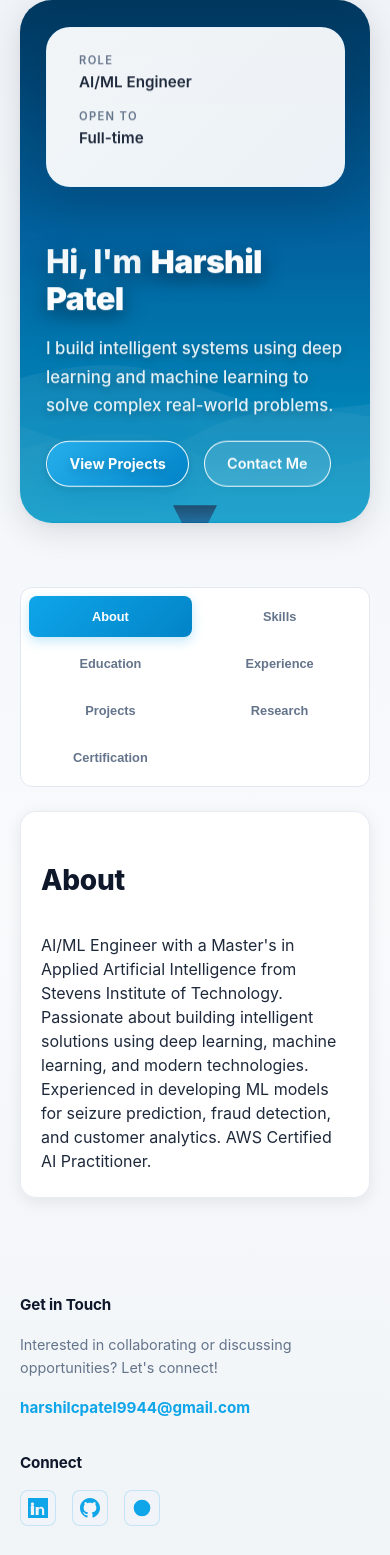
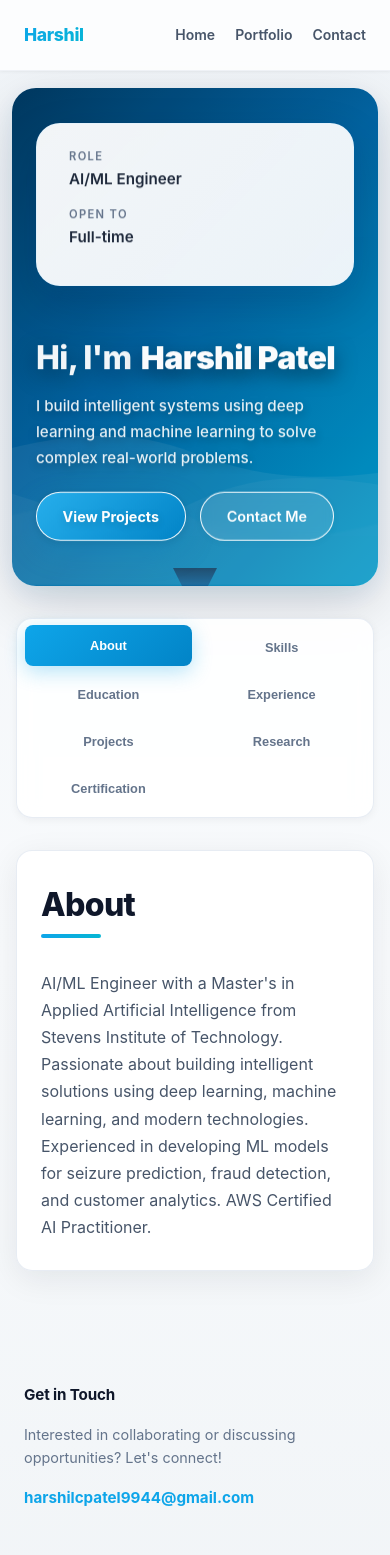
Before and after one commit to harshil9944/harshil-resume, a React (Vite) app: page / in a window 390 px wide. Shown: the top 1555 px of the page. Built offline with nearby package versions, Linux system fonts and the light colour scheme.

Commit message:
neww commit

```diff
--- a/src/App.css
+++ b/src/App.css
@@ -3,6 +3,110 @@
   background: linear-gradient(180deg, var(--bg-start) 0%, #f8fafc 50%, var(--bg-end) 100%);
   color: #1e293b;
   font-family: -apple-system, BlinkMacSystemFont, 'Segoe UI', 'Roboto', 'Oxygen', 'Ubuntu', 'Cantarell', sans-serif;
+  scroll-behavior: smooth;
+}
+
+/* Navigation Bar */
+.navbar {
+  position: fixed;
+  top: 0;
+  left: 0;
+  right: 0;
+  z-index: 1000;
+  background: rgba(255, 255, 255, 0.8);
+  backdrop-filter: blur(20px);
+  -webkit-backdrop-filter: blur(20px);
+  border-bottom: 1px solid rgba(226, 232, 240, 0.5);
+  transition: all 0.3s cubic-bezier(0.4, 0, 0.2, 1);
+  box-shadow: 0 1px 3px rgba(0, 0, 0, 0.05);
+}
+
+.navbar.scrolled {
+  background: rgba(255, 255, 255, 0.95);
+  box-shadow: 0 4px 20px rgba(0, 0, 0, 0.08);
+  border-bottom-color: rgba(226, 232, 240, 0.8);
+}
+
+.nav-container {
+  max-width: 1200px;
+  margin: 0 auto;
+  padding: 1rem 2rem;
+  display: flex;
+  justify-content: space-between;
+  align-items: center;
+}
+
+.nav-logo {
+  text-decoration: none;
+  font-size: 1.25rem;
+  font-weight: 800;
+  background: linear-gradient(135deg, var(--color-primary), var(--color-accent));
+  -webkit-background-clip: text;
+  background-clip: text;
+  color: transparent;
+  letter-spacing: -0.02em;
+  transition: transform 0.2s ease;
+}
+
+.nav-logo:hover {
+  transform: scale(1.05);
+}
+
+.nav-links {
+  display: flex;
+  gap: 2rem;
+  align-items: center;
+}
+
+.nav-links a {
+  text-decoration: none;
+  color: #475569;
+  font-weight: 600;
+  font-size: 0.95rem;
+  position: relative;
+  transition: color 0.2s ease;
+  padding: 0.5rem 0;
+}
+
+.nav-links a::after {
+  content: '';
+  position: absolute;
+  bottom: 0;
+  left: 0;
+  width: 0;
+  height: 2px;
+  background: linear-gradient(to right, var(--color-primary), var(--color-accent));
+  transition: width 0.3s cubic-bezier(0.4, 0, 0.2, 1);
+}
+
+.nav-links a:hover {
+  color: var(--color-primary);
+}
+
+.nav-links a:hover::after {
+  width: 100%;
+}
+
+@media (max-width: 640px) {
+  .nav-container {
+    padding: 0.875rem 1.25rem;
+  }
+
+  .nav-links {
+    gap: 1.25rem;
+  }
+
+  .nav-links a {
+    font-size: 0.875rem;
+  }
+
+  .nav-logo {
+    font-size: 1.1rem;
+  }
+}
+
+main {
+  padding-top: 80px;
 }
 
 .hero {
@@ -10,14 +114,23 @@
   grid-template-columns: minmax(0, 2fr) minmax(0, 1.1fr);
   gap: 2.5rem;
   align-items: center;
-  padding: 4rem 3rem;
-  margin-bottom: 4rem;
-  border-radius: 1.5rem;
+  padding: 5rem 3rem;
+  margin: 2rem auto 4rem;
+  max-width: 1200px;
+  border-radius: 2rem;
   position: relative;
   overflow: hidden;
-  background: linear-gradient(180deg, #013a63 0%, #0366a6 45%, #00a3d5 100%);
-  box-shadow: 0 8px 32px rgba(2,6,23,0.12), 0 2px 8px rgba(2,6,23,0.04);
+  background: linear-gradient(135deg, #013a63 0%, #0366a6 45%, #00a3d5 100%);
+  box-shadow: 0 20px 60px rgba(2,6,23,0.15), 0 8px 24px rgba(2,132,199,0.1);
   backdrop-filter: blur(10px);
+  opacity: 0;
+  transform: translateY(30px);
+  transition: opacity 0.8s cubic-bezier(0.4, 0, 0.2, 1), transform 0.8s cubic-bezier(0.4, 0, 0.2, 1);
+}
+
+.hero.visible {
+  opacity: 1;
+  transform: translateY(0);
 }
 
 /* Pointed bottom center (protruding triangle) */
@@ -278,18 +391,26 @@
   display: inline-flex;
   align-items: center;
   justify-content: center;
-  padding: 0.7rem 1.4rem;
+  padding: 0.75rem 1.6rem;
   border-radius: 999px;
   font-size: 0.9rem;
   border: 1px solid transparent;
   cursor: pointer;
   text-decoration: none;
   transition:
-    background-color 0.18s ease,
-    color 0.18s ease,
-    border-color 0.18s ease,
-    transform 0.18s ease,
-    box-shadow 0.18s ease;
+    background-color 0.3s cubic-bezier(0.4, 0, 0.2, 1),
+    color 0.3s cubic-bezier(0.4, 0, 0.2, 1),
+    border-color 0.3s cubic-bezier(0.4, 0, 0.2, 1),
+    transform 0.3s cubic-bezier(0.4, 0, 0.2, 1),
+    box-shadow 0.3s cubic-bezier(0.4, 0, 0.2, 1);
+  position: relative;
+  overflow: hidden;
+  font-weight: 600;
+}
+
+.btn:focus-visible {
+  outline: 2px solid var(--color-primary);
+  outline-offset: 2px;
 }
 
 .btn.primary {
@@ -310,8 +431,12 @@
 }
 
 .btn.primary:hover {
-  transform: translateY(-3px);
-  box-shadow: 0 12px 28px rgba(14, 165, 233, 0.4);
+  transform: translateY(-3px) scale(1.02);
+  box-shadow: 0 12px 32px rgba(14, 165, 233, 0.45);
+}
+
+.btn.primary:active {
+  transform: translateY(-1px) scale(0.98);
 }
 
 .btn.ghost {
@@ -326,7 +451,12 @@
   background: #f0f4f8;
   border-color: #0ea5e9;
   color: #0ea5e9;
-  box-shadow: 0 4px 12px rgba(14, 165, 233, 0.15);
+  box-shadow: 0 4px 16px rgba(14, 165, 233, 0.2);
+  transform: translateY(-2px);
+}
+
+.btn.ghost:active {
+  transform: translateY(0);
 }
 
 .hero-card {
@@ -379,33 +509,67 @@
 
 .section {
   margin-bottom: 3rem;
+  max-width: 1200px;
+  margin-left: auto;
+  margin-right: auto;
+  padding: 0 2rem;
 }
 
 .section.compact {
   margin-top: 1.25rem;
+  opacity: 0;
+  transform: translateY(30px);
+  transition: opacity 0.8s cubic-bezier(0.4, 0, 0.2, 1) 0.2s, transform 0.8s cubic-bezier(0.4, 0, 0.2, 1) 0.2s;
+}
+
+.section.compact.visible {
+  opacity: 1;
+  transform: translateY(0);
 }
 
 .section h2 {
-  font-size: 1.75rem;
-  margin-bottom: 2rem;
+  font-size: 2rem;
+  margin-bottom: 2.5rem;
   color: #0f172a;
   font-weight: 800;
-  letter-spacing: -0.01em;
+  letter-spacing: -0.02em;
+  position: relative;
+  display: inline-block;
+}
+
+.section h2::after {
+  content: '';
+  position: absolute;
+  bottom: -0.5rem;
+  left: 0;
+  width: 60px;
+  height: 4px;
+  background: linear-gradient(to right, var(--color-primary), var(--color-accent));
+  border-radius: 2px;
 }
 
 .section p {
-  margin: 0;
+  margin: 0 0 1rem 0;
+  line-height: 1.7;
+  color: #475569;
+  font-size: 1rem;
+}
+
+.section p:last-child {
+  margin-bottom: 0;
 }
 
 .tabs {
   display: inline-flex;
   flex-wrap: wrap;
   gap: 0.5rem;
-  padding: 0.4rem;
-  border-radius: 0.75rem;
-  border: 1px solid #e2e8f0;
-  background: #ffffff;
-  margin-bottom: 1.5rem;
+  padding: 0.5rem;
+  border-radius: 1rem;
+  border: 1px solid rgba(226, 232, 240, 0.8);
+  background: rgba(255, 255, 255, 0.9);
+  backdrop-filter: blur(10px);
+  margin-bottom: 2rem;
+  box-shadow: 0 2px 8px rgba(15, 23, 42, 0.05);
 }
 
 @media (max-width: 640px) {
@@ -419,16 +583,40 @@
 }
 
 .tab {
-  border-radius: 0.6rem;
+  border-radius: 0.75rem;
   border: none;
-  padding: 0.6rem 1.2rem;
-  font-size: 0.85rem;
+  padding: 0.7rem 1.4rem;
+  font-size: 0.875rem;
   background: transparent;
   color: #64748b;
   cursor: pointer;
   font-weight: 600;
-  transition: all 0.25s ease;
+  transition: all 0.3s cubic-bezier(0.4, 0, 0.2, 1);
   position: relative;
+  overflow: hidden;
+}
+
+.tab:focus-visible {
+  outline: 2px solid var(--color-primary);
+  outline-offset: 2px;
+}
+
+.tab::before {
+  content: '';
+  position: absolute;
+  top: 50%;
+  left: 50%;
+  width: 0;
+  height: 0;
+  border-radius: 50%;
+  background: rgba(14, 165, 233, 0.1);
+  transform: translate(-50%, -50%);
+  transition: width 0.4s ease, height 0.4s ease;
+}
+
+.tab:hover::before {
+  width: 200px;
+  height: 200px;
 }
 
 @media (max-width: 640px) {
@@ -441,26 +629,31 @@
 }
 
 .tab:hover {
-  background: #f0f4f8;
-  color: #0f172a;
-  transform: translateY(-1px);
+  color: var(--color-primary);
+  transform: translateY(-2px);
 }
 
 .tab.active {
   background: linear-gradient(135deg, var(--color-primary) 0%, var(--color-primary-dark) 100%);
   color: #ffffff;
   font-weight: 700;
-  box-shadow: 0 4px 12px rgba(14, 165, 233, 0.25);
+  box-shadow: 0 6px 20px rgba(14, 165, 233, 0.3);
+  transform: translateY(-2px);
+}
+
+.tab.active::before {
+  display: none;
 }
 
 .tab-panel {
-  padding: 2rem 2rem;
+  padding: 2.5rem 2.5rem;
   border-radius: 1.5rem;
   border: 1px solid rgba(226, 232, 240, 0.8);
-  background: rgba(255, 255, 255, 0.95);
-  box-shadow: 0 4px 16px rgba(15, 23, 42, 0.08), inset 0 1px 2px rgba(255, 255, 255, 0.5);
+  background: rgba(255, 255, 255, 0.98);
+  box-shadow: 0 8px 32px rgba(15, 23, 42, 0.08), inset 0 1px 2px rgba(255, 255, 255, 0.5);
   backdrop-filter: blur(10px);
-  animation: fadeIn 0.3s ease;
+  animation: fadeIn 0.4s cubic-bezier(0.4, 0, 0.2, 1);
+  min-height: 400px;
 }
 
 @media (max-width: 640px) {
@@ -488,21 +681,43 @@
 }
 
 .pill {
-  padding: 0.55rem 1.1rem;
+  padding: 0.65rem 1.3rem;
   border-radius: 999px;
   border: 1px solid rgba(203, 213, 225, 0.6);
-  background: linear-gradient(135deg, #f0f4f8, #f8fafc);
-  font-size: 0.85rem;
+  background: linear-gradient(135deg, #f8fafc, #ffffff);
+  font-size: 0.875rem;
   color: #1e293b;
   font-weight: 600;
-  transition: all 0.2s ease;
+  transition: all 0.3s cubic-bezier(0.4, 0, 0.2, 1);
   cursor: default;
+  position: relative;
+  overflow: hidden;
+}
+
+.pill::before {
+  content: '';
+  position: absolute;
+  top: 50%;
+  left: 50%;
+  width: 0;
+  height: 0;
+  border-radius: 50%;
+  background: rgba(14, 165, 233, 0.1);
+  transform: translate(-50%, -50%);
+  transition: width 0.4s ease, height 0.4s ease;
+}
+
+.pill:hover::before {
+  width: 150px;
+  height: 150px;
 }
 
 .pill:hover {
   border-color: var(--color-primary);
   background: linear-gradient(135deg, #e0f2fe, #f0f9ff);
   color: var(--color-primary-dark);
+  transform: translateY(-2px) scale(1.05);
+  box-shadow: 0 4px 12px rgba(14, 165, 233, 0.2);
 }
 
 .timeline {
@@ -511,17 +726,36 @@
 }
 
 .timeline-item {
-  padding: 1.75rem 1.75rem 1.5rem;
-  border-radius: 1.25rem;
+  padding: 2rem 2rem 1.75rem;
+  border-radius: 1.5rem;
   border: 1px solid rgba(226, 232, 240, 0.8);
-  background: linear-gradient(135deg, rgba(248, 250, 252, 0.95), rgba(240, 244, 248, 0.95));
-  transition: all 0.3s ease;
+  background: linear-gradient(135deg, rgba(248, 250, 252, 0.98), rgba(240, 244, 248, 0.98));
+  transition: all 0.4s cubic-bezier(0.4, 0, 0.2, 1);
+  position: relative;
+  overflow: hidden;
+}
+
+.timeline-item::before {
+  content: '';
+  position: absolute;
+  left: 0;
+  top: 0;
+  bottom: 0;
+  width: 4px;
+  background: linear-gradient(180deg, var(--color-primary), var(--color-accent));
+  opacity: 0;
+  transition: opacity 0.3s ease;
+}
+
+.timeline-item:hover::before {
+  opacity: 1;
 }
 
 .timeline-item:hover {
-  border-color: rgba(14, 165, 233, 0.3);
-  box-shadow: 0 6px 20px rgba(14, 165, 233, 0.1), inset 0 1px 2px rgba(255, 255, 255, 0.5);
-  transform: translateY(-2px);
+  border-color: rgba(14, 165, 233, 0.4);
+  box-shadow: 0 12px 32px rgba(14, 165, 233, 0.15), inset 0 1px 2px rgba(255, 255, 255, 0.5);
+  transform: translateY(-4px);
+  padding-left: 2.5rem;
 }
 
 .timeline-item header {
@@ -534,49 +768,90 @@
 
 .timeline-item h3 {
   margin: 0;
-  font-size: 1.1rem;
+  font-size: 1.25rem;
   color: #0f172a;
   font-weight: 700;
   letter-spacing: -0.01em;
+  line-height: 1.3;
+  margin-bottom: 0.25rem;
 }
 
 .timeline-item ul {
-  margin: 0.5rem 0 0;
-  padding-left: 1.3rem;
+  margin: 1rem 0 0;
+  padding-left: 1.5rem;
   color: #475569;
-  font-size: 0.9rem;
-  line-height: 1.6;
+  font-size: 0.95rem;
+  line-height: 1.7;
+}
+
+.timeline-item ul li {
+  margin-bottom: 0.5rem;
+}
+
+.timeline-item ul li:last-child {
+  margin-bottom: 0;
 }
 
 .grid {
   display: grid;
-  gap: 1.4rem;
-  grid-template-columns: repeat(auto-fit, minmax(220px, 1fr));
+  gap: 1.75rem;
+  grid-template-columns: repeat(auto-fit, minmax(280px, 1fr));
+}
+
+@media (max-width: 640px) {
+  .grid {
+    grid-template-columns: 1fr;
+    gap: 1.5rem;
+  }
 }
 
 .card {
-  padding: 1.75rem 1.75rem 1.5rem;
-  border-radius: 1.25rem;
+  padding: 2rem 2rem 1.75rem;
+  border-radius: 1.5rem;
   border: 1px solid rgba(226, 232, 240, 0.8);
-  background: linear-gradient(135deg, rgba(255, 255, 255, 0.95), rgba(248, 250, 252, 0.95));
-  box-shadow: 0 4px 16px rgba(15, 23, 42, 0.08), inset 0 1px 2px rgba(255, 255, 255, 0.5);
-  transition: all 0.3s ease;
+  background: linear-gradient(135deg, rgba(255, 255, 255, 0.98), rgba(248, 250, 252, 0.98));
+  box-shadow: 0 4px 20px rgba(15, 23, 42, 0.08), inset 0 1px 2px rgba(255, 255, 255, 0.5);
+  transition: all 0.4s cubic-bezier(0.4, 0, 0.2, 1);
   backdrop-filter: blur(8px);
+  position: relative;
+  overflow: hidden;
+}
+
+.card::before {
+  content: '';
+  position: absolute;
+  top: 0;
+  left: -100%;
+  width: 100%;
+  height: 100%;
+  background: linear-gradient(90deg, transparent, rgba(14, 165, 233, 0.05), transparent);
+  transition: left 0.5s ease;
+}
+
+.card:hover::before {
+  left: 100%;
 }
 
 .card:hover {
-  border-color: rgba(14, 165, 233, 0.3);
-  box-shadow: 0 12px 32px rgba(14, 165, 233, 0.15), inset 0 1px 2px rgba(255, 255, 255, 0.5);
-  transform: translateY(-4px);
+  border-color: rgba(14, 165, 233, 0.4);
+  box-shadow: 0 16px 48px rgba(14, 165, 233, 0.2), inset 0 1px 2px rgba(255, 255, 255, 0.5);
+  transform: translateY(-6px) scale(1.02);
 }
 
 .card h3 {
   margin-top: 0;
-  margin-bottom: 0.8rem;
-  font-size: 1.1rem;
+  margin-bottom: 1rem;
+  font-size: 1.25rem;
   color: #0f172a;
   font-weight: 700;
   letter-spacing: -0.01em;
+  line-height: 1.3;
+}
+
+.card p {
+  line-height: 1.7;
+  color: #475569;
+  margin-bottom: 1rem;
 }
 
 .tagline {
@@ -661,10 +936,18 @@
 }
 
 .footer {
-  max-width: 1040px;
+  max-width: 1200px;
   margin: 0 auto;
-  padding: 3rem 1.5rem 2rem;
-  margin-top: 4rem;
+  padding: 4rem 2rem 2rem;
+  margin-top: 6rem;
+  opacity: 0;
+  transform: translateY(30px);
+  transition: opacity 0.8s cubic-bezier(0.4, 0, 0.2, 1) 0.4s, transform 0.8s cubic-bezier(0.4, 0, 0.2, 1) 0.4s;
+}
+
+.footer.visible {
+  opacity: 1;
+  transform: translateY(0);
 }
 
 .footer-content {
@@ -725,24 +1008,34 @@
 }
 
 .social-icon {
-  width: 36px;
-  height: 36px;
+  width: 40px;
+  height: 40px;
   display: flex;
   align-items: center;
   justify-content: center;
-  border-radius: 0.5rem;
+  border-radius: 0.75rem;
   background: #f0f4f8;
   color: var(--color-primary);
-  transition: all 0.2s ease;
+  transition: all 0.3s cubic-bezier(0.4, 0, 0.2, 1);
   border: 1px solid rgba(14, 165, 233, 0.2);
+  text-decoration: none;
+}
+
+.social-icon:focus-visible {
+  outline: 2px solid var(--color-primary);
+  outline-offset: 2px;
 }
 
 .social-icon:hover {
   background: linear-gradient(135deg, var(--color-primary), var(--color-primary-dark));
   color: #ffffff;
   border-color: #0ea5e9;
-  transform: translateY(-2px);
-  box-shadow: 0 4px 12px rgba(14, 165, 233, 0.25);
+  transform: translateY(-3px) scale(1.05);
+  box-shadow: 0 6px 20px rgba(14, 165, 233, 0.3);
+}
+
+.social-icon:active {
+  transform: translateY(-1px) scale(1.02);
 }
 
 .share-buttons {
@@ -753,28 +1046,37 @@
 }
 
 .share-btn {
-  width: 36px;
-  height: 36px;
+  width: 40px;
+  height: 40px;
   padding: 0;
-  border-radius: 0.5rem;
+  border-radius: 0.75rem;
   border: 1px solid rgba(14, 165, 233, 0.3);
   background: #f0f4f8;
   color: #0ea5e9;
   font-weight: 600;
   font-size: 0.85rem;
   cursor: pointer;
-  transition: all 0.2s ease;
+  transition: all 0.3s cubic-bezier(0.4, 0, 0.2, 1);
   display: flex;
   align-items: center;
   justify-content: center;
+}
+
+.share-btn:focus-visible {
+  outline: 2px solid var(--color-primary);
+  outline-offset: 2px;
 }
 
 .share-btn:hover {
   background: linear-gradient(135deg, #0ea5e9, #0284c7);
   color: #ffffff;
   border-color: #0ea5e9;
-  transform: translateY(-2px);
-  box-shadow: 0 4px 12px rgba(14, 165, 233, 0.25);
+  transform: translateY(-3px) scale(1.05);
+  box-shadow: 0 6px 20px rgba(14, 165, 233, 0.3);
+}
+
+.share-btn:active {
+  transform: translateY(-1px) scale(1.02);
 }
 
 .share-linkedin:hover {
@@ -820,7 +1122,8 @@
 @media (max-width: 840px) {
   .hero {
     grid-template-columns: minmax(0, 1fr);
-    padding: 2rem 1.6rem;
+    padding: 3rem 2rem;
+    margin: 1rem 1rem 3rem;
   }
 
   .hero-card {
@@ -829,26 +1132,60 @@
 
   .footer-content {
     grid-template-columns: 1fr;
-    gap: 2rem;
+    gap: 2.5rem;
+  }
+
+  .section {
+    padding: 0 1.25rem;
   }
 }
 
 @media (max-width: 640px) {
   main {
-    padding-inline: 1.25rem;
+    padding-inline: 0;
+  }
+
+  .hero {
+    padding: 2.5rem 1.5rem;
+    margin: 0.5rem 0.75rem 2rem;
+    border-radius: 1.5rem;
   }
 
   .hero-content h1 {
     font-size: 2rem;
+    line-height: 1.2;
+  }
+
+  .hero-subtitle {
+    font-size: 0.95rem;
+  }
+
+  .timeline-item {
+    padding: 1.5rem 1.25rem 1.25rem;
+  }
+
+  .timeline-item:hover {
+    padding-left: 1.5rem;
   }
 
   .timeline-item header {
     flex-direction: column;
     align-items: flex-start;
+    gap: 0.5rem;
+  }
+
+  .tab-panel {
+    padding: 1.75rem 1.5rem;
+    min-height: auto;
+  }
+
+  .card {
+    padding: 1.5rem 1.25rem 1.25rem;
   }
 
   .footer {
-    padding: 2rem 1.25rem 1.5rem;
+    padding: 3rem 1.5rem 1.5rem;
+    margin-top: 4rem;
   }
 
   .footer-section h3 {
@@ -868,4 +1205,8 @@
     flex-direction: column;
     gap: 1rem;
   }
+
+  .section {
+    padding: 0 1rem;
+  }
 }
--- a/src/App.jsx
+++ b/src/App.jsx
@@ -1,10 +1,42 @@
-import { useState } from 'react'
+import { useState, useEffect } from 'react'
 import './App.css'
 import { portfolioConfigs } from './portfolioConfig'
 
 function App({ careerPath = 'aie' }) {
   const config = portfolioConfigs[careerPath]
   const [activeTab, setActiveTab] = useState('about')
+  const [scrolled, setScrolled] = useState(false)
+  const [isVisible, setIsVisible] = useState(false)
+
+  useEffect(() => {
+    const handleScroll = () => {
+      setScrolled(window.scrollY > 50)
+    }
+    window.addEventListener('scroll', handleScroll)
+    setIsVisible(true)
+
+    // Intersection Observer for fade-in animations
+    const observerOptions = {
+      threshold: 0.1,
+      rootMargin: '0px 0px -50px 0px'
+    }
+
+    const observer = new IntersectionObserver((entries) => {
+      entries.forEach(entry => {
+        if (entry.isIntersecting) {
+          entry.target.classList.add('visible')
+        }
+      })
+    }, observerOptions)
+
+    const sections = document.querySelectorAll('.section, .footer')
+    sections.forEach(section => observer.observe(section))
+
+    return () => {
+      window.removeEventListener('scroll', handleScroll)
+      observer.disconnect()
+    }
+  }, [])
 
   const shareOn = (platform) => {
     const url = window.location.href
@@ -28,10 +60,35 @@ function App({ careerPath = 'aie' }) {
     }
   }
 
+  const scrollToSection = (sectionId) => {
+    const element = document.getElementById(sectionId)
+    if (element) {
+      const offset = 80
+      const elementPosition = element.getBoundingClientRect().top
+      const offsetPosition = elementPosition + window.pageYOffset - offset
+      window.scrollTo({
+        top: offsetPosition,
+        behavior: 'smooth'
+      })
+    }
+  }
+
   return (
     <div className="app">
+      <nav className={`navbar ${scrolled ? 'scrolled' : ''}`}>
+        <div className="nav-container">
+          <a href="#home" className="nav-logo" onClick={(e) => { e.preventDefault(); scrollToSection('home') }}>
+            <span className="logo-text">{config.hero.name.split(' ')[0]}</span>
+          </a>
+          <div className="nav-links">
+            <a href="#home" onClick={(e) => { e.preventDefault(); scrollToSection('home') }}>Home</a>
+            <a href="#projects" onClick={(e) => { e.preventDefault(); scrollToSection('projects'); setActiveTab('projects') }}>Portfolio</a>
+            <a href="#contact" onClick={(e) => { e.preventDefault(); scrollToSection('contact') }}>Contact</a>
+          </div>
+        </div>
+      </nav>
       <main>
-        <section className="hero" id="home">
+        <section className={`hero ${isVisible ? 'visible' : ''}`} id="home">
           <div className="waves" aria-hidden="true">
             <svg className="wave wave1" viewBox="0 0 1200 120" preserveAspectRatio="none">
               <path d="M0,40 C150,90 350,0 600,40 C850,80 1050,20 1200,40 L1200,120 L0,120 Z" />
@@ -58,13 +115,19 @@ function App({ careerPath = 'aie' }) {
                 onClick={(e) => {
                   e.preventDefault()
                   setActiveTab('projects')
-                  const el = document.getElementById('projects')
-                  if (el) el.scrollIntoView({ behavior: 'smooth' })
+                  scrollToSection('projects')
                 }}
               >
                 {config.hero.cta}
               </a>
-              <a href="#contact" className="btn ghost">
+              <a
+                href="#contact"
+                className="btn ghost"
+                onClick={(e) => {
+                  e.preventDefault()
+                  scrollToSection('contact')
+                }}
+              >
                 Contact Me
               </a>
             </div>
@@ -84,7 +147,7 @@ function App({ careerPath = 'aie' }) {
           </div>
         </section>
 
-        <section className="section compact" id="projects">
+        <section className={`section compact ${isVisible ? 'visible' : ''}`} id="projects">
           <div className="tabs" aria-label="Resume sections">
             <button
               type="button"
@@ -386,7 +449,7 @@ function App({ careerPath = 'aie' }) {
         </section>
       </main>
 
-      <footer className="footer" id="contact">
+      <footer className={`footer ${isVisible ? 'visible' : ''}`} id="contact">
         <div className="footer-content">
           <div className="footer-section">
             <h3>Get in Touch</h3>
@@ -408,7 +471,10 @@ function App({ careerPath = 'aie' }) {
                 <svg width="20" height="20" viewBox="0 0 24 24" fill="currentColor"><path d="M12 0c-6.626 0-12 5.373-12 12 0 5.302 3.438 9.8 8.207 11.387.599.111.793-.261.793-.577v-2.234c-3.338.726-4.033-1.416-4.033-1.416-.546-1.387-1.333-1.756-1.333-1.756-1.089-.745.083-.729.083-.729 1.205.084 1.839 1.237 1.839 1.237 1.07 1.834 2.807 1.304 3.492.997.107-.775.418-1.305.762-1.604-2.665-.305-5.467-1.334-5.467-5.931 0-1.311.469-2.381 1.236-3.221-.124-.303-.535-1.524.117-3.176 0 0 1.008-.322 3.301 1.23.957-.266 1.983-.399 3.003-.404 1.02.005 2.047.138 3.006.404 2.291-1.552 3.297-1.23 3.297-1.23.653 1.653.242 2.874.118 3.176.77.84 1.235 1.911 1.235 3.221 0 4.609-2.807 5.624-5.479 5.921.43.372.823 1.102.823 2.222v3.293c0 .319.192.694.801.576 4.765-1.589 8.199-6.086 8.199-11.386 0-6.627-5.373-12-12-12z"/></svg>
               </a>
               <a href="https://www.harshilcpatel.site" target="_blank" rel="noreferrer" title="Website" className="social-icon">
-                <svg width="20" height="20" viewBox="0 0 24 24" fill="currentColor"><circle cx="12" cy="12" r="10"/><path d="M12 2a10 10 0 110 20 10 10 0 010-20zm0 1.5a8.5 8.5 0 100 17 8.5 8.5 0 000-17zm0 2a6.5 6.5 0 110 13 6.5 6.5 0 010-13z" fill="white" opacity="0" class="hide"/></svg>
+                <svg width="20" height="20" viewBox="0 0 24 24" fill="none" stroke="currentColor" strokeWidth="2" strokeLinecap="round" strokeLinejoin="round">
+                  <circle cx="12" cy="12" r="10"/>
+                  <path d="M2 12h20M12 2a15.3 15.3 0 0 1 4 10 15.3 15.3 0 0 1-4 10 15.3 15.3 0 0 1-4-10 15.3 15.3 0 0 1 4-10z"/>
+                </svg>
               </a>
             </div>
           </div>
--- a/src/Root.jsx
+++ b/src/Root.jsx
@@ -34,6 +34,7 @@ function RootContent() {
         <Route path="/pm" element={<App careerPath="pm" />} />
         <Route path="/aie" element={<App careerPath="aie" />} />
         <Route path="/" element={<App careerPath="aie" />} />
+        <Route path="*" element={<App careerPath="aie" />} />
       </Routes>
     </div>
   )
--- a/src/index.css
+++ b/src/index.css
@@ -1,23 +1,31 @@
 :root {
-  font-family: system-ui, -apple-system, BlinkMacSystemFont, 'Segoe UI', sans-serif;
-  line-height: 1.5;
+  font-family: system-ui, -apple-system, BlinkMacSystemFont, 'Segoe UI', 'Roboto', 'Oxygen', 'Ubuntu', 'Cantarell', 'Fira Sans', 'Droid Sans', 'Helvetica Neue', sans-serif;
+  line-height: 1.6;
   font-weight: 400;
   text-rendering: optimizeLegibility;
   -webkit-font-smoothing: antialiased;
   -moz-osx-font-smoothing: grayscale;
-  background-color: #020617;
+  background-color: #f0f4f8;
 }
 
 *,
 *::before,
 *::after {
   box-sizing: border-box;
+  margin: 0;
+  padding: 0;
+}
+
+html {
+  scroll-behavior: smooth;
 }
 
 body {
   margin: 0;
   min-height: 100vh;
-  background-color: #020617;
+  background: linear-gradient(180deg, #f0f4f8 0%, #f8fafc 50%, #eef2f5 100%);
+  color: #1e293b;
+  overflow-x: hidden;
 }
 
 a {
```
Also changed, not shown: vercel.json (added).
